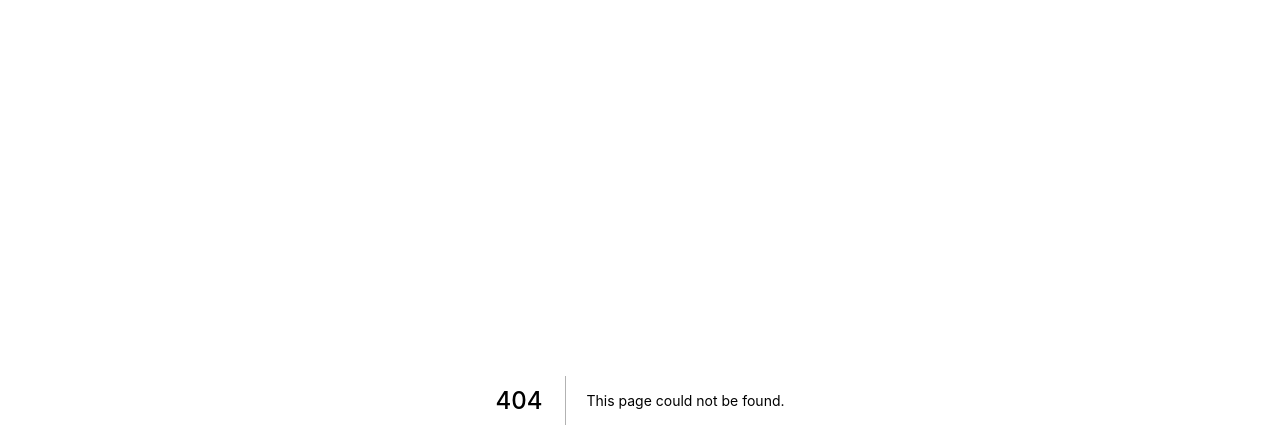
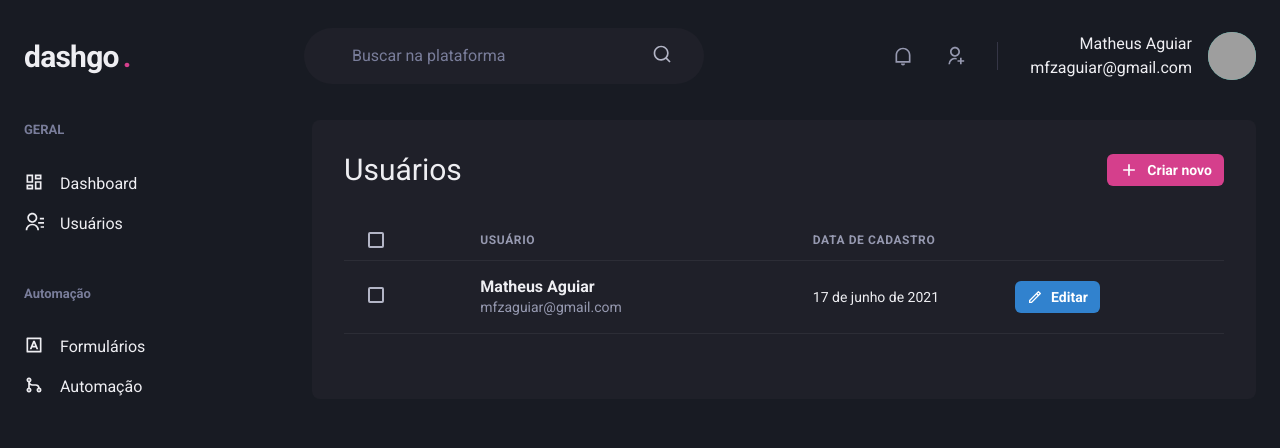
Before and after one commit to mfzaguiar/dashgo, a Next.js app: page /users in a window 1280 px wide. Before the commit this address had no page. Shown: the top 448 px of the page. Built offline with nearby package versions, Linux system fonts and the light colour scheme; grey boxes are pictures that could not be loaded.

Commit message:
created users page

```diff
--- /dev/null
+++ b/src/pages/users/index.tsx
@@ -0,0 +1,94 @@
+import {
+  Icon,
+  Box,
+  Flex,
+  Heading,
+  Button,
+  Table,
+  Thead,
+  Tr,
+  Th,
+  Td,
+  Tbody,
+  Checkbox,
+  Text,
+} from "@chakra-ui/react";
+import { RiAddLine, RiPencilLine } from "react-icons/ri";
+import { Header } from "../../components/Header";
+import { SideBar } from "../../components/Sidebar";
+
+export default function UserList() {
+  return (
+    <Box>
+      <Header />
+
+      <Flex w="100%" my="6" maxWidth={1480} mx="auto" px="6">
+        <SideBar />
+
+        <Box flex="1" borderRadius={8} bg="gray.800" p="8">
+          <Flex mb="8" justify="space-between" align="center">
+            <Heading size="lg" fontWeight="normal">
+              Usuários
+            </Heading>
+
+            <Button
+              as="a"
+              size="sm"
+              fontSize="sm"
+              colorScheme="pink"
+              leftIcon={<Icon as={RiAddLine} fontSize="20" />}
+            >
+              Criar novo
+            </Button>
+          </Flex>
+
+          <Table colorScheme="whiteAlpha">
+            <Thead>
+              <Tr>
+                <Th px="6" color="gray.300" width="8">
+                  <Checkbox colorScheme="pink" />
+                </Th>
+                <Th px="6" color="gray.300" width="8">
+                  Usuário
+                </Th>
+                <Th px="6" color="gray.300" width="8">
+                  Data de cadastro
+                </Th>
+                <Th width="8"></Th>
+              </Tr>
+            </Thead>
+            <Tbody>
+              <Tr>
+                <Td px="6">
+                  <Checkbox colorScheme="pink" />
+                </Td>
+                <Td px="6">
+                  <Box>
+                    <Text fontWeight="bold">Matheus Aguiar</Text>
+                    <Text fontSize="sm" color="gray.300">
+                      mfzaguiar@gmail.com
+                    </Text>
+                  </Box>
+                </Td>
+                <Td>
+                  <Text fontSize="sm">17 de junho de 2021</Text>
+                </Td>
+                <Td>
+                  <Button
+                    as="a"
+                    size="sm"
+                    fontSize="sm"
+                    colorScheme="blue"
+                    leftIcon={<Icon as={RiPencilLine} fontSize="16" />}
+                  >
+                    Editar
+                  </Button>
+                </Td>
+              </Tr>
+            </Tbody>
+          </Table>
+        </Box>
+      </Flex>
+    </Box>
+  );
+}
```
